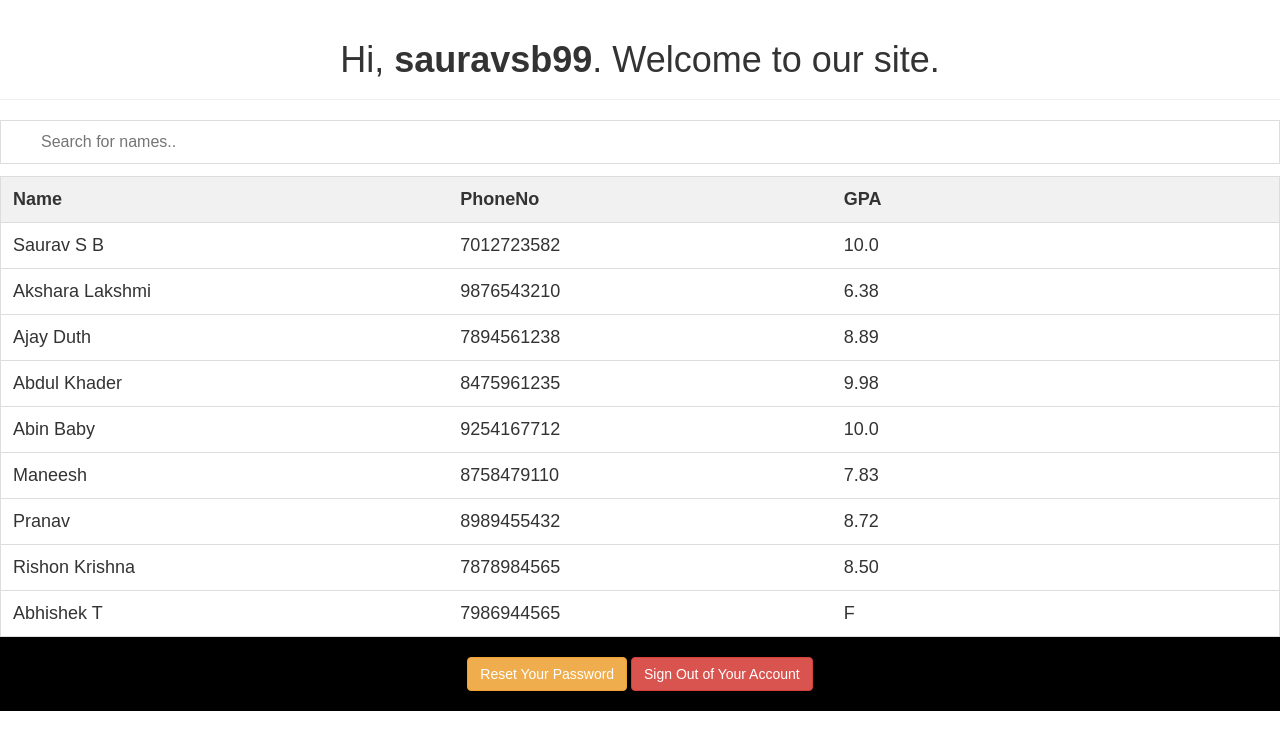
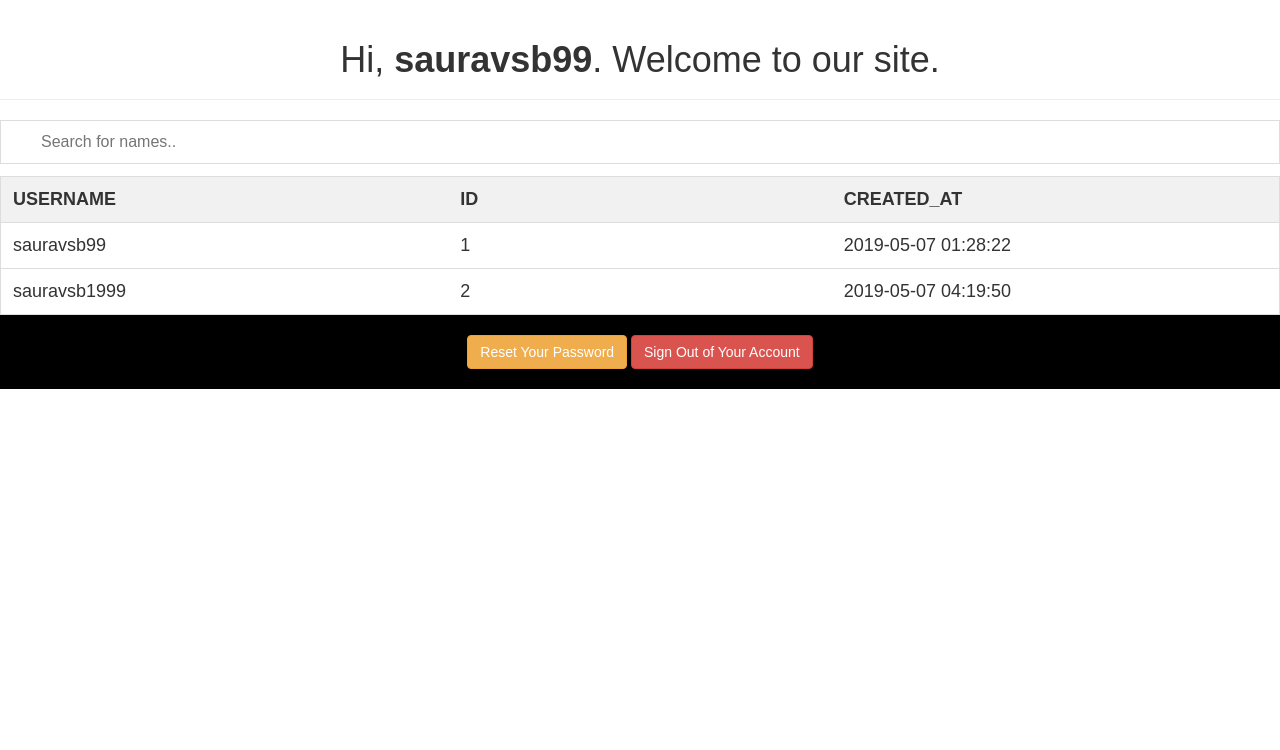
Before and after one commit to sauravsb99/LoginPHP, a PHP site: page /welcome.php in a window 1280 px wide. Shown: the top 750 px of the page. Run offline with PHP 8.4, Linux system fonts and the light colour scheme; a user stored in the database is signed in; data comes from the database, SQL or seed files in the repository.

Commit message:
Final Changes

```diff
--- a/welcome.php
+++ b/welcome.php
@@ -28,7 +28,7 @@ if(!isset($_SESSION["loggedin"]) || $_SESSION["loggedin"] !== true){
 }
 
 #myInput {
-  /* background-image: url('https://cdn1.iconfinder.com/data/icons/web-and-mobile-ui-outline-icon-kit/512/UI_Icons_2-01-512.png'); */
+  /*background-image: url('https://cdn1.iconfinder.com/data/icons/web-and-mobile-ui-outline-icon-kit/512/UI_Icons_2-01-512.png');*/
   background-position: 10px 10px;
   background-repeat: no-repeat;
   width: 100%;
@@ -76,55 +76,30 @@ if(!isset($_SESSION["loggedin"]) || $_SESSION["loggedin"] !== true){
 
 <table id="myTable">
   <tr class="header">
-    <th style="width:35%;">Name</th>
-    <th style="width:30%;">PhoneNo</th>
-    <th style="width:35%;">GPA</th>
+    <th style="width:35%;">USERNAME</th>
+    <th style="width:30%;">ID</th>
+    <th style="width:35%;">CREATED_AT</th>
+
   </tr>
-  <tr>
-    <td>Saurav S B</td>
-    <td>7012723582</td>
-    <td>10.0</td>
-  </tr>
-  <tr>
-    <td>Akshara Lakshmi</td>
-    <td>9876543210</td>
-    <td>6.38</td>
-  </tr>
-  <tr>
-    <td>Ajay Duth</td>
-    <td>7894561238</td>
-    <td>8.89</td>
-  </tr>
-  <tr>
-    <td>Abdul Khader</td>
-    <td>8475961235</td>
-    <td>9.98</td>
-  </tr>
-  <tr>
-    <td>Abin Baby</td>
-    <td>9254167712</td>
-    <td>10.0</td>
-  </tr>
-  <tr>
-    <td>Maneesh</td>
-    <td>8758479110</td>
-    <td>7.83</td>
-  </tr>
-  <tr>
-    <td>Pranav</td>
-    <td>8989455432</td>
-    <td>8.72</td>
-  </tr>
-  <tr>
-    <td>Rishon Krishna</td>
-    <td>7878984565</td>
-    <td>8.50</td>
-  </tr>
-  <tr>
-    <td>Abhishek T</td>
-    <td>7986944565</td>
-    <td>F</td>
-  </tr>
+ <?php
+$conn = mysqli_connect("localhost", "root", "1339", "login");
+  // Check connection
+  if ($conn->connect_error) {
+   die("Connection failed: " . $conn->connect_error);
+  }
+  $sql = "SELECT id, username, created_at FROM users";
+  $result = $conn->query($sql);
+  if ($result->num_rows > 0) {
+   // output data of each row
+   while($row = $result->fetch_assoc()) {
+    echo "<tr><td>" . $row["username"]. "</td><td>" . $row["id"] . "</td><td>"
+. $row["created_at"]."</td>
+  </tr>";
+}
+echo "</table>";
+} else { echo "0 results"; }
+$conn->close();
+?>
 </table>
 
     </div>
```
Also changed, not shown: register.php (+14 -3 lines), README.md.
